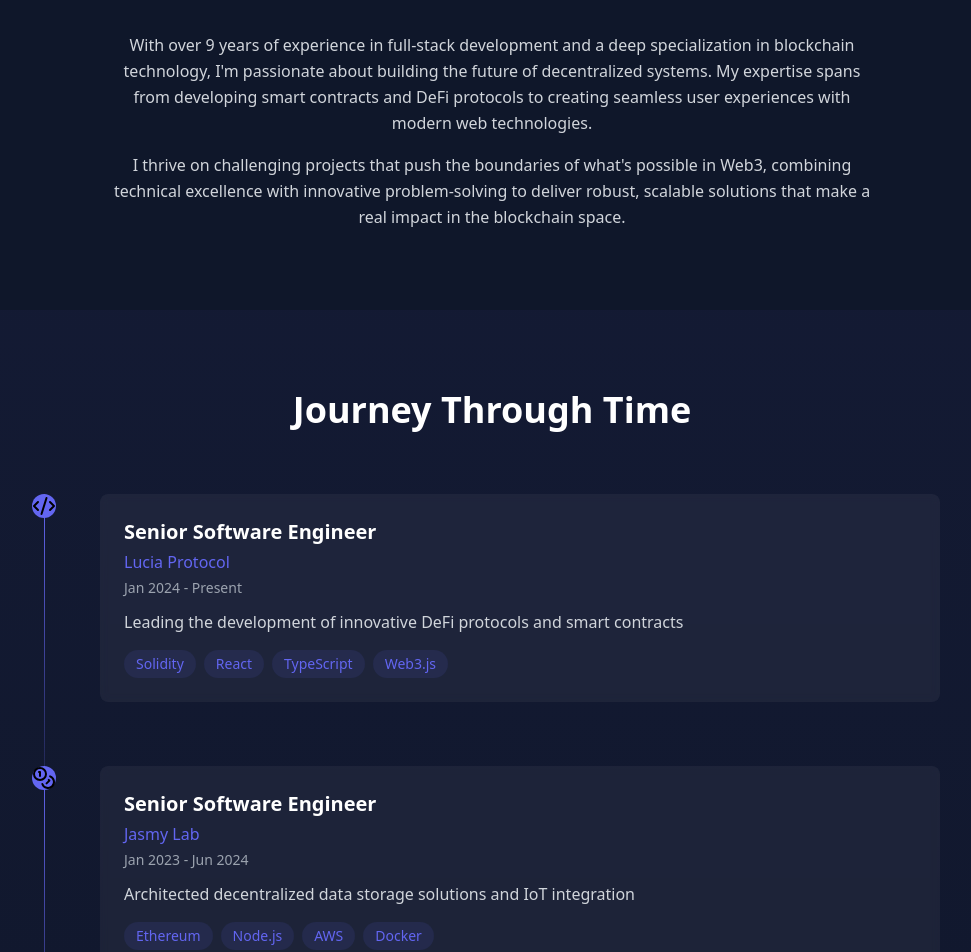
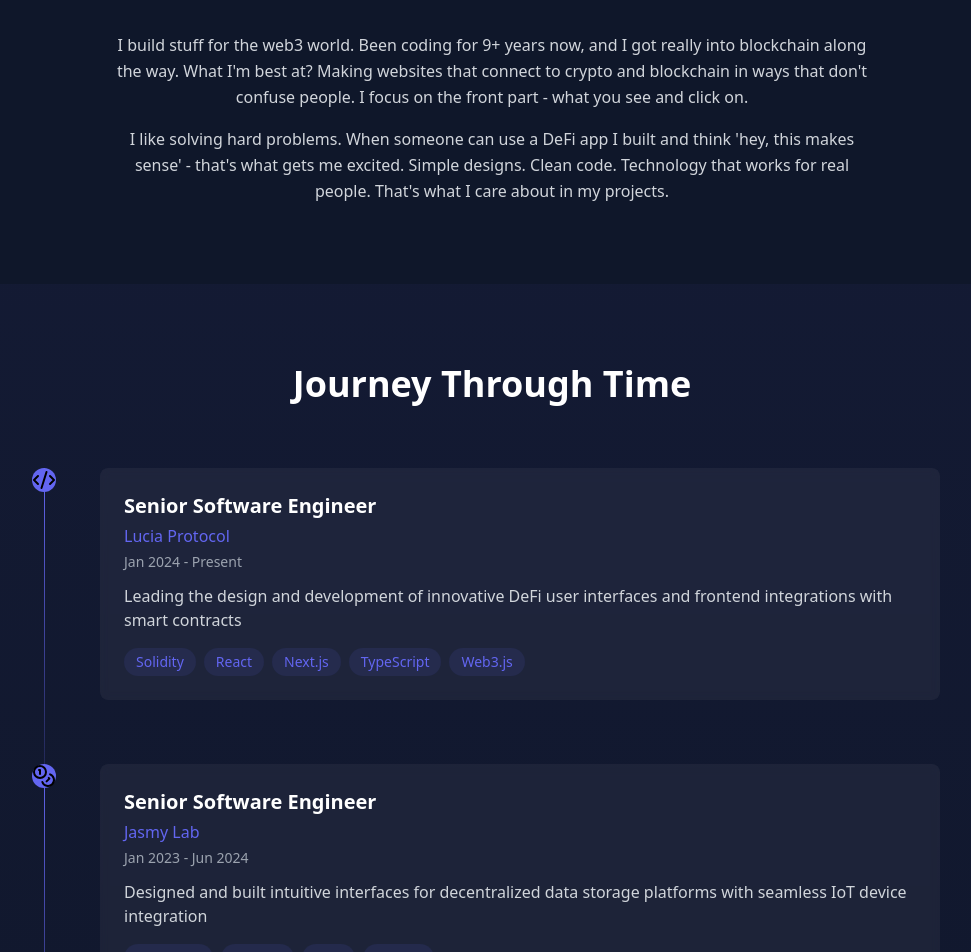
Before and after one commit to web3-cpu/portfolio, a React (Vite) app: page / in a window 1280 px wide. Shown: the part 920-1872 px from the top of the page, without its empty margins (148-1119 px from the left). Built offline with nearby package versions, Linux system fonts and the light colour scheme.

Commit message:
refactor: emphasized frontend focused points

```diff
--- a/src/components/About.tsx
+++ b/src/components/About.tsx
@@ -14,14 +14,12 @@ export default function About() {
           <h2 className="text-4xl font-bold text-white mb-8">About Me</h2>
           <div className="prose prose-lg prose-invert mx-auto">
             <p className="text-gray-300 leading-relaxed">
-              With over 9 years of experience in full-stack development and a deep specialization in blockchain technology,
-              I'm passionate about building the future of decentralized systems. My expertise spans from developing smart contracts
-              and DeFi protocols to creating seamless user experiences with modern web technologies.
+              I build stuff for the web3 world. Been coding for 9+ years now, and I got really into blockchain along the way.
+              What I'm best at? Making websites that connect to crypto and blockchain in ways that don't confuse people. I focus on the front part - what you see and click on.
             </p>
             <p className="text-gray-300 leading-relaxed mt-4">
-              I thrive on challenging projects that push the boundaries of what's possible in Web3,
-              combining technical excellence with innovative problem-solving to deliver robust,
-              scalable solutions that make a real impact in the blockchain space.
+              I like solving hard problems. When someone can use a DeFi app I built and think 'hey, this makes sense' - that's what gets me excited.
+              Simple designs. Clean code. Technology that works for real people. That's what I care about in my projects.
             </p>
           </div>
         </motion.div>
--- a/src/components/Experience.tsx
+++ b/src/components/Experience.tsx
@@ -6,15 +6,15 @@ const experiences = [
     title: 'Senior Software Engineer',
     company: 'Lucia Protocol',
     period: 'Jan 2024 - Present',
-    description: 'Leading the development of innovative DeFi protocols and smart contracts',
+    description: 'Leading the design and development of innovative DeFi user interfaces and frontend integrations with smart contracts',
     icon: <Code2 className="w-6 h-6" />,
-    tech: ['Solidity', 'React', 'TypeScript', 'Web3.js']
+    tech: ['Solidity', 'React', 'Next.js', 'TypeScript', 'Web3.js']
   },
   {
     title: 'Senior Software Engineer',
     company: 'Jasmy Lab',
     period: 'Jan 2023 - Jun 2024',
-    description: 'Architected decentralized data storage solutions and IoT integration',
+    description: 'Designed and built intuitive interfaces for decentralized data storage platforms with seamless IoT device integration',
     icon: <Coins className="w-6 h-6" />,
     tech: ['Ethereum', 'Node.js', 'AWS', 'Docker']
   },
@@ -22,7 +22,7 @@ const experiences = [
     title: 'Full Stack Developer',
     company: 'Coinbase',
     period: 'Jan 2020 - Dec 2022',
-    description: 'Built high-performance trading interfaces and backend systems',
+    description: 'Developed high-performance, real-time trading interfaces with responsive UI and smooth Web3 connectivity',
     icon: <Building2 className="w-6 h-6" />,
     tech: ['React', 'Python', 'PostgreSQL', 'Redis']
   },
--- a/src/components/Footer.tsx
+++ b/src/components/Footer.tsx
@@ -25,7 +25,7 @@ export default function Footer() {
               <Linkedin size={20} />
             </a>
             <a
-              href="mailto:contact@example.com"
+              href="mailto:john.pool.stormy@gmail.com"
               className="text-gray-400 hover:text-white transition-colors"
             >
               <Mail size={20} />
--- a/src/components/Hero.tsx
+++ b/src/components/Hero.tsx
@@ -35,7 +35,7 @@ export default function Hero() {
           animate={{ opacity: 1, y: 0 }}
           transition={{ delay: 0.6 }}
         >
-          <a href="https://docs.google.com/document/d/1IEUf3_7osWJarmjVmI2AO5MVXvATPDee/edit?usp=drive_link&ouid=105167766408245062414&rtpof=true&sd=true" className="bg-primary hover:bg-primary-dark text-white px-6 py-3 rounded-lg flex items-center gap-2 transition-colors">
+          <a href="https://docs.google.com/document/d/1JwC1GO8PbEtL_U2pC9fkMxxVNfoj-u1s/edit?usp=sharing&ouid=105167766408245062414&rtpof=true&sd=true" className="bg-primary hover:bg-primary-dark text-white px-6 py-3 rounded-lg flex items-center gap-2 transition-colors">
             <FileText size={20} />
             Download Resume
           </a>
```
